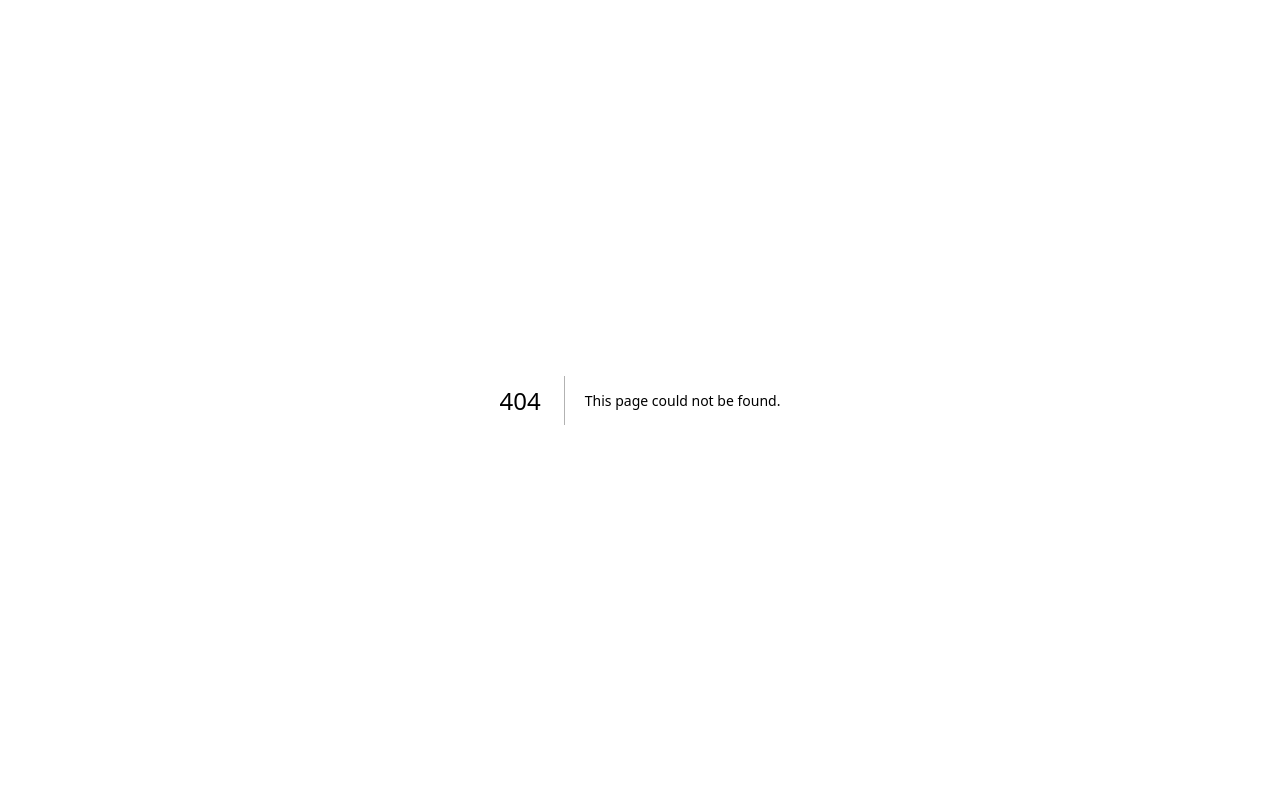
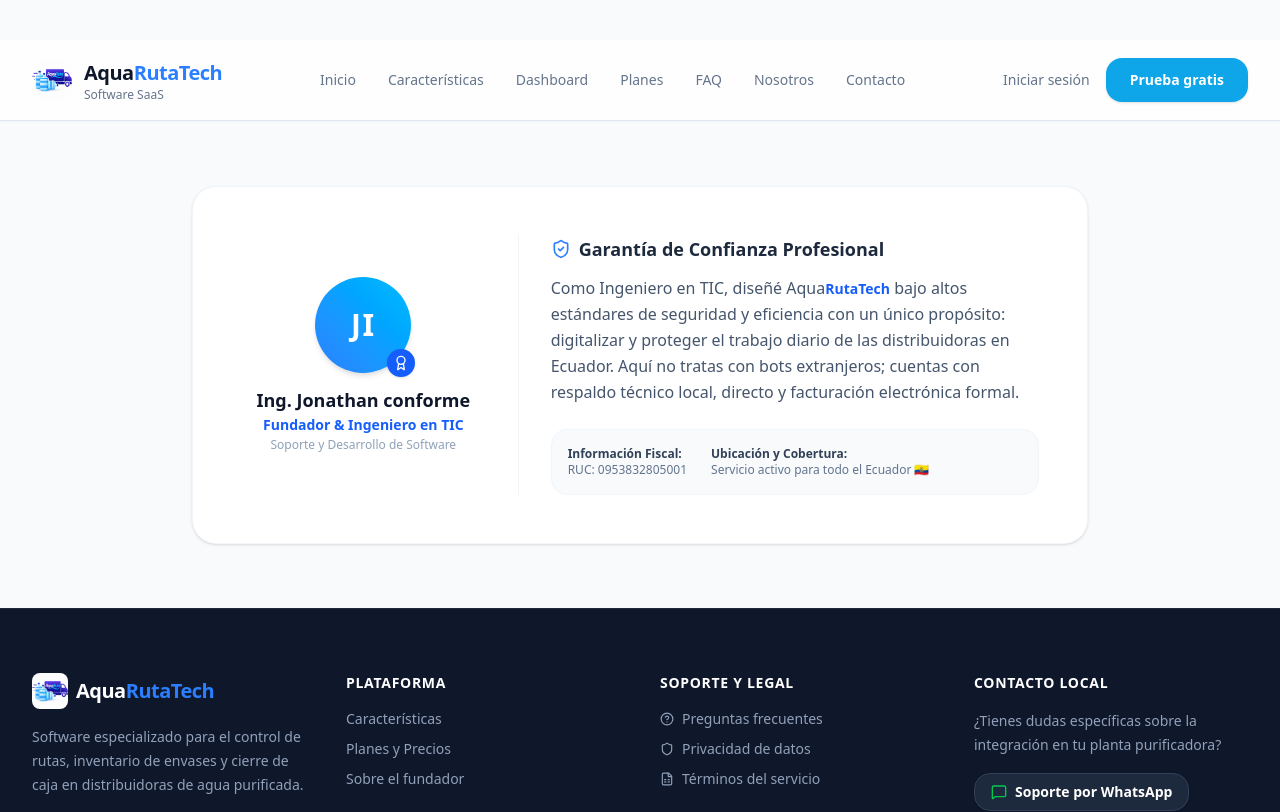
Before and after one commit to jonathan-conforme/aquarutatech-landing, a Next.js app: page /nosotros in a window 1280 px wide. Before the commit this address had no page. Shown: the top 812 px of the page. Built offline with nearby package versions, Linux system fonts and the light colour scheme.

Commit message:
feat:modifico footer y header y se implemento nosotros

```diff
--- /dev/null
+++ b/src/app/nosotros/page.tsx
@@ -0,0 +1,16 @@
+// src/app/nosotros/page.tsx
+import React from 'react';
+import Founder from "@/components/sections/Founder"; // Reutiliza el componente que creaste
+import Header from '@/components/layout/Header';
+import Footer from '@/components/layout/Footer';
+
+export default function NosotrosPage() {
+  return (
+    <main className="min-h-screen bg-slate-50 py-10">
+      {/* Renderiza el componente sin duplicar código */}
+      <Header />
+      <Founder />
+      <Footer />
+    </main>
+  );
+}
--- a/src/app/page.tsx
+++ b/src/app/page.tsx
@@ -18,6 +18,7 @@ import Pricing from '@/components/sections/pricing/Pricing';         // Tus plan
 import FAQ from '@/components/sections/FAQ';                 // Preguntas frecuentes (Oro para SEO)
 import CTA from '@/components/sections/CTA';
 import WhatsappFloating from "@/components/ui/WhatsappFloating";                 // Cierre final para que se registren
+import Founder from '@/components/sections/Founder';
 
 export default function LandingPage() {
   return (
@@ -28,20 +29,34 @@ export default function LandingPage() {
 
       {/* 2. Cuerpo Principal de la Landing Page */}
       <main>
+       <section id="hero">
         <Hero />
+      </section>
         <Logos />
         <Problems />
         <Benefits />
+        <section id="caracteristicas">
         <Features />
+      </section>
 
         {/* Bloque enfocado en el Admin y el Chofer */}
-        <Dasboard />
+        <section id="dashboard">
+          <Dasboard />
+        </section>
         <EmployeePanel />
 
+        <section id="pricing">
         <Pricing />
+      </section>
       {/*  <Testimonials /> implementar cuadno tenga testimonials */}
+        <section id="faq">
         <FAQ />
+      </section>
+        <section id="cta">
         <CTA />
+      </section>
+
+
       </main>
 
       {/* 3. Footer global */}
--- a/src/components/layout/Footer.tsx
+++ b/src/components/layout/Footer.tsx
@@ -26,7 +26,7 @@ export default function Footer() {
                 />
               </div>
               <span className="text-xl font-bold text-white tracking-tight">
-                Aqua<span className="text-blue-500">Ruta</span>
+                Aqua<span className="text-blue-500">RutaTech</span>
               </span>
             </div>
             <p className="text-sm leading-6 text-slate-400">
@@ -46,9 +46,7 @@ export default function Footer() {
               <li>
                 <a href="#pricing" className="hover:text-blue-400 transition-colors">Planes y Precios</a>
               </li>
-              <li>
-                <a href="#testimonios" className="hover:text-blue-400 transition-colors">Testimonios</a>
-              </li>
+              <li><a href="/nosotros" className="hover:text-blue-400 transition-colors">Sobre el fundador</a></li>
             </ul>
           </div>
 
@@ -86,7 +84,7 @@ export default function Footer() {
             </p>
             <div className="mt-4">
               <a
-                href="https://wa.me/593900000000?text=Hola,%20solicito%20información%20sobre%20el%20software%20AquaRuta"
+                href="https://wa.me/593980659712?text=Hola,%20solicito%20información%20sobre%20el%20software%20AquaRuta"
                 target="_blank"
                 rel="noopener noreferrer"
                 className="inline-flex items-center gap-2 rounded-xl bg-slate-800 border border-slate-700 px-4 py-2 text-sm font-semibold text-white hover:bg-slate-700 hover:text-blue-400 transition-all shadow-sm"
@@ -104,8 +102,10 @@ export default function Footer() {
           <p className="text-slate-500">
             &copy; {currentYear} AquaRuta. Todos los derechos reservados. Diseñado para distribuidoras de agua en Ecuador.
           </p>
-          <div className="flex gap-4 text-slate-500">
-            <span>RUC: 09XXXXXXXX001</span>
+          <div className="flex flex-col sm:flex-row gap-2 sm:gap-6 text-slate-500">
+            <span className="font-mono">RUC: 0953832805001</span>
+            <span className="hidden sm:inline">|</span>
+            <span>Ing. Jonathan Conforme</span>
           </div>
         </div>
       </Container>
--- a/src/components/layout/Header.tsx
+++ b/src/components/layout/Header.tsx
@@ -9,13 +9,13 @@ import Container from "../ui/Container";
 import Button from "../ui/Button";
 
 const navigation = [
-  { name: "Inicio", href: "#hero" },
-  { name: "Características", href: "#caracteristicas" },
-  { name: "Dashboard", href: "#dashboard" },
-  { name: "Planes", href: "#pricing" },
-  { name: "FAQ", href: "#faq" },
-  { name: "Contacto", href: "#cta" },
-
+  { name: "Inicio", href: "/#hero" },
+  { name: "Características", href: "/#caracteristicas" },
+  { name: "Dashboard", href: "/#dashboard" },
+  { name: "Planes", href: "/#pricing" },
+  { name: "FAQ", href: "/#faq" },
+  { name: "Nosotros", href: "/nosotros" },
+  { name: "Contacto", href: "/#cta" },
 ];
 
 export default function Header() {
--- /dev/null
+++ b/src/components/sections/Founder.tsx
@@ -0,0 +1,63 @@
+// src/components/sections/Founder.tsx
+import React from 'react';
+import Container from "@/components/ui/Container";
+import { ShieldCheck, Award } from "lucide-react";
+
+export default function Founder() {
+  return (
+    <section id="sobre-nosotros" className="bg-slate-50 py-16 border-t border-slate-100">
+      <Container>
+        <div className="max-w-4xl mx-auto bg-white rounded-3xl p-8 md:p-12 border border-slate-100 shadow-sm">
+          <div className="grid gap-8 md:grid-cols-12 items-center">
+
+            {/* Lado Izquierdo: Foto/Avatar & Título */}
+            <div className="md:col-span-4 flex flex-col items-center text-center">
+              {/* Círculo para foto o iniciales */}
+              <div className="relative flex h-24 w-24 items-center justify-center rounded-full bg-gradient-to-tr from-blue-500 to-sky-400 text-white shadow-md mb-4">
+                <span className="text-3xl font-bold tracking-wider">JI</span>
+                <div className="absolute -bottom-1 -right-1 rounded-full bg-blue-600 p-1.5 text-white shadow">
+                  <Award size={16} />
+                </div>
+              </div>
+
+              <h3 className="text-lg font-bold text-slate-900 leading-tight">
+                Ing. Jonathan conforme
+              </h3>
+              <p className="text-sm font-semibold text-blue-600 mt-1">
+                Fundador & Ingeniero en TIC
+              </p>
+              <p className="text-xs text-slate-400 mt-0.5">
+                Soporte y Desarrollo de Software
+              </p>
+            </div>
+
+            {/* Lado Derecho: Carta de Confianza y Datos del SRI */}
+            <div className="md:col-span-8 flex flex-col justify-center border-t border-slate-100 pt-6 md:border-t-0 md:pt-0 md:border-l md:pl-8">
+              <h4 className="text-lg font-bold text-slate-800 mb-3 flex items-center gap-2">
+                <ShieldCheck className="text-blue-500" size={20} />
+                Garantía de Confianza Profesional
+              </h4>
+
+              <p className="text-sm md:text-base text-slate-600 leading-relaxed">
+                Como Ingeniero en TIC, diseñé Aqua<strong className="text-sm font-semibold text-blue-600 mt-1">RutaTech</strong> bajo altos estándares de seguridad y eficiencia con un único propósito: digitalizar y proteger el trabajo diario de las distribuidoras en Ecuador. Aquí no tratas con bots extranjeros; cuentas con respaldo técnico local, directo y facturación electrónica formal.
+              </p>
+
+              {/* Bloque Legal / RUC */}
+              <div className="mt-6 flex flex-wrap gap-x-6 gap-y-2 rounded-2xl bg-slate-50 p-4 border border-slate-100">
+                <div className="text-xs text-slate-500">
+                  <span className="font-semibold text-slate-700 block">Información Fiscal:</span>
+                  RUC: <span className="font-mono">0953832805001</span> {/* Reemplaza con tu RUC real */}
+                </div>
+                <div className="text-xs text-slate-500">
+                  <span className="font-semibold text-slate-700 block">Ubicación y Cobertura:</span>
+                  Servicio activo para todo el Ecuador 🇪🇨
+                </div>
+              </div>
+            </div>
+
+          </div>
+        </div>
+      </Container>
+    </section>
+  );
+}
```
